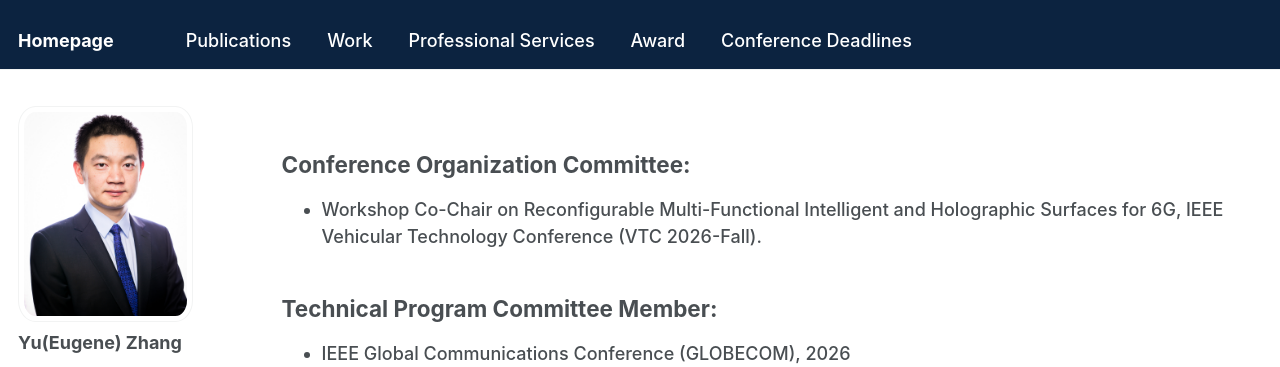
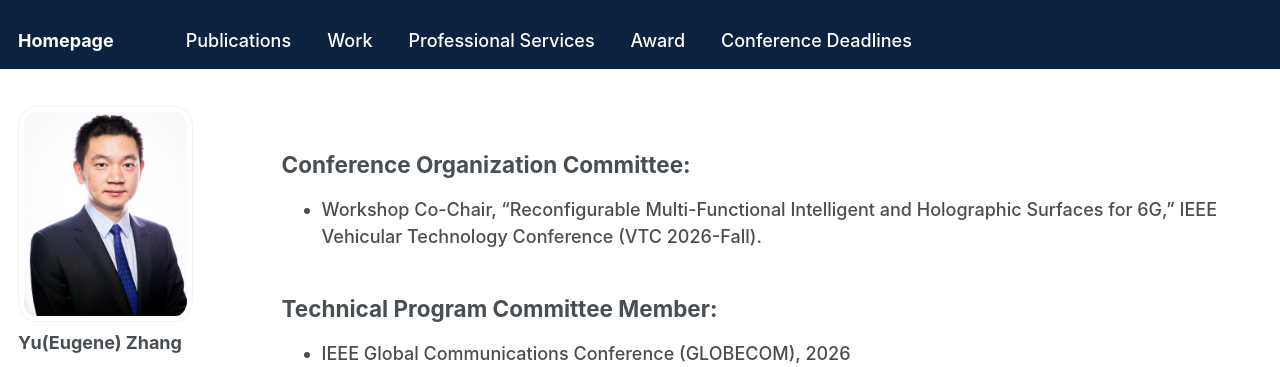
Before and after one commit to Yu-Zhang-Eugene/yu-zhang-eugene.github.io, a Jekyll site: the page built from _pages/professional-services.md, in a window 1280 px wide and 900 px high. Shown: the top 367 px of the window. Built offline with Jekyll 4.4.1, drawn with Linux system fonts in a browser that asks for light colours; some web fonts are replaced.

```diff
--- a/_pages/professional-services.md
+++ b/_pages/professional-services.md
@@ -8,7 +8,7 @@ comments: true
 
 Conference Organization Committee:
 ---
-- Workshop Co-Chair on Reconfigurable Multi-Functional Intelligent and Holographic Surfaces for 6G, IEEE Vehicular Technology Conference (VTC 2026-Fall).
+- Workshop Co-Chair, "Reconfigurable Multi-Functional Intelligent and Holographic Surfaces for 6G," IEEE Vehicular Technology Conference (VTC 2026-Fall).
 
 Technical Program Committee Member:
 ---
```
